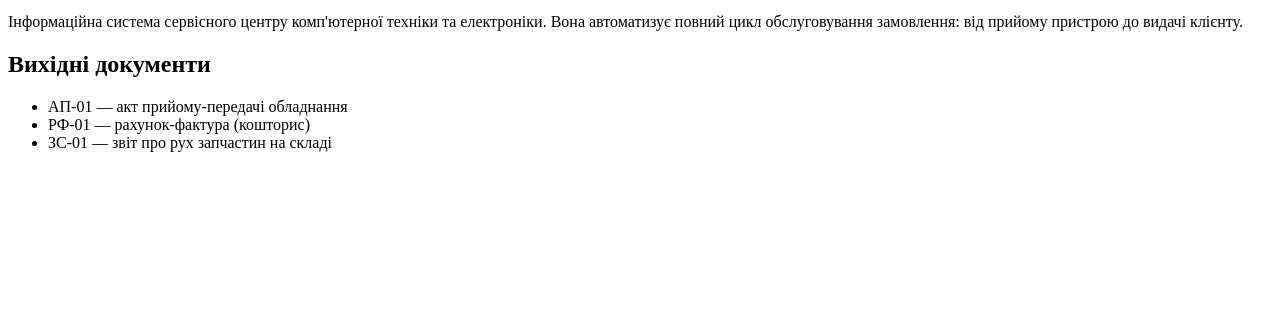
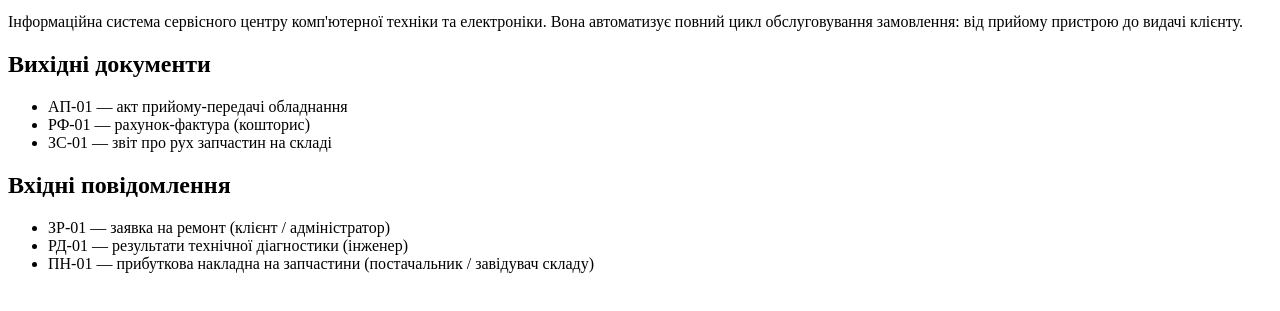
Before and after one commit to Gitak28/lab4-github, a plain HTML site: page index.html in a window 1280 px wide. Shown: the part 101-412 px from the top of the page. Drawn offline with Linux system fonts and the light colour scheme.

Commit message:
Add feature section

```diff
--- a/index.html
+++ b/index.html
@@ -14,5 +14,11 @@
 <li>РФ-01 — рахунок-фактура (кошторис)</li>
 <li>ЗС-01 — звіт про рух запчастин на складі</li>
 </ul>
+<h2>Вхідні повідомлення</h2>
+<ul>
+<li>ЗР-01 — заявка на ремонт (клієнт / адміністратор)</li>
+<li>РД-01 — результати технічної діагностики (інженер)</li>
+<li>ПН-01 — прибуткова накладна на запчастини (постачальник / завідувач складу)</li>
+</ul>
 </body>
 </html>
```
